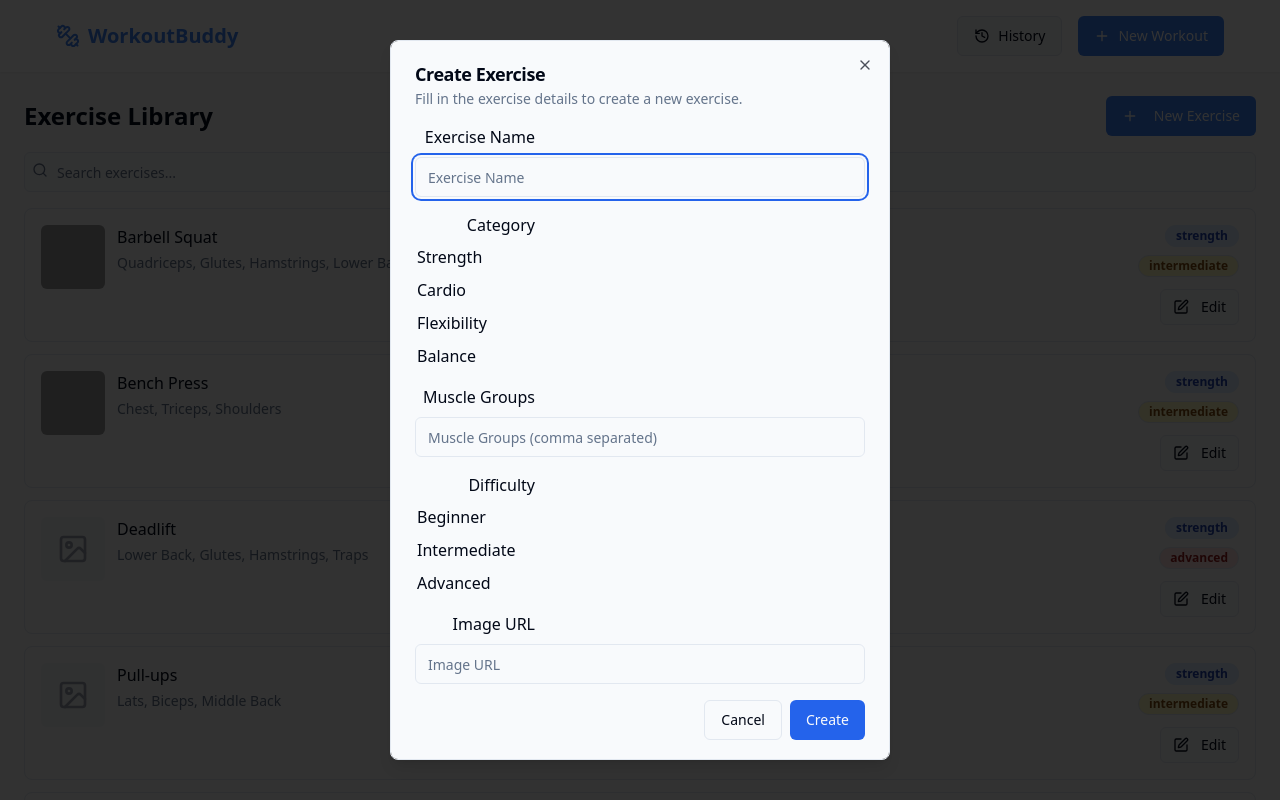
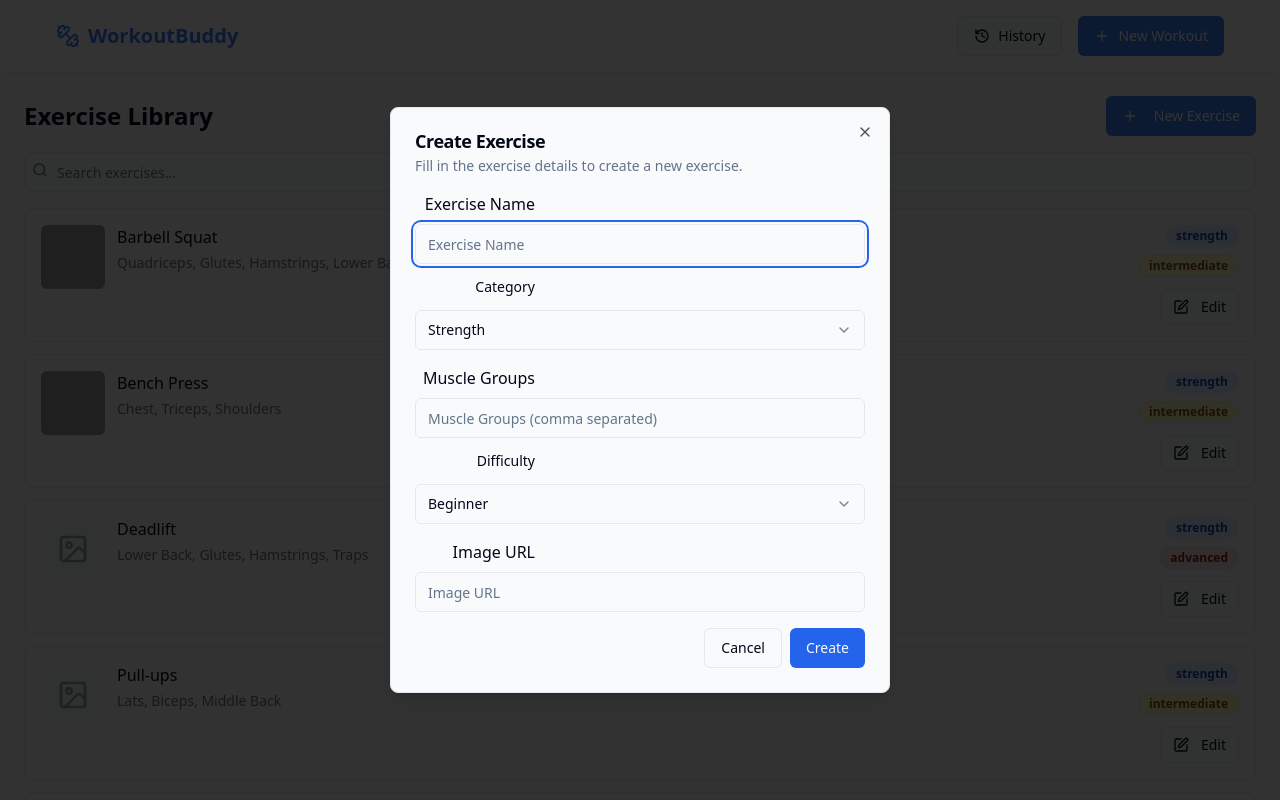
Before and after one commit to MattiaCinelli/workout-buddy-flow, a React (Vite) app: page /exercises in a window 1280 px wide. Both pictures are taken after a click on the button "New Exercise". Shown: the top 800 px of the page. Built offline with nearby package versions, Linux system fonts and the light colour scheme; grey boxes are pictures that could not be loaded.

Commit message:
Fix: Dropdown menu not working
Fixes the dropdown menu functionality in the exercise form. The menu was not interactive, preventing users from selecting options.

```diff
--- a/src/components/ExerciseForm.tsx
+++ b/src/components/ExerciseForm.tsx
@@ -1,13 +1,21 @@
+
 import React from 'react';
 import { Button } from "@/components/ui/button";
 import { Form } from "@/components/ui/form";
 import { Input } from "@/components/ui/input";
-import { Select } from "@/components/ui/select";
 import { Exercise } from '@/data/exercises';
 import { Trash } from 'lucide-react';
 import { useForm } from 'react-hook-form';
 import { zodResolver } from "@hookform/resolvers/zod";
 import * as z from "zod";
+import {
+  Select,
+  SelectContent,
+  SelectItem,
+  SelectTrigger,
+  SelectValue,
+} from "@/components/ui/select";
+import { FormField, FormItem, FormLabel, FormControl, FormMessage } from "@/components/ui/form";
 
 const formSchema = z.object({
   name: z.string().min(2, {
@@ -63,34 +71,78 @@ const ExerciseForm: React.FC<ExerciseFormProps> = ({
             Exercise Name
           </label>
           <Input id="name" placeholder="Exercise Name" {...form.register("name")} />
+          {form.formState.errors.name && (
+            <p className="text-sm text-red-500">{form.formState.errors.name.message}</p>
+          )}
         </div>
-        <div className="grid gap-2">
-          <label htmlFor="category" className="text-right inline-block w-32 pr-2">
-            Category
-          </label>
-          <Select {...form.register("category")} id="category">
-            <option value="strength">Strength</option>
-            <option value="cardio">Cardio</option>
-            <option value="flexibility">Flexibility</option>
-            <option value="balance">Balance</option>
-          </Select>
-        </div>
+
+        <FormField
+          control={form.control}
+          name="category"
+          render={({ field }) => (
+            <FormItem className="grid gap-2">
+              <FormLabel className="text-right inline-block w-32 pr-2">
+                Category
+              </FormLabel>
+              <Select
+                onValueChange={field.onChange}
+                defaultValue={field.value}
+              >
+                <FormControl>
+                  <SelectTrigger>
+                    <SelectValue placeholder="Select a category" />
+                  </SelectTrigger>
+                </FormControl>
+                <SelectContent>
+                  <SelectItem value="strength">Strength</SelectItem>
+                  <SelectItem value="cardio">Cardio</SelectItem>
+                  <SelectItem value="flexibility">Flexibility</SelectItem>
+                  <SelectItem value="balance">Balance</SelectItem>
+                </SelectContent>
+              </Select>
+              <FormMessage />
+            </FormItem>
+          )}
+        />
+
         <div className="grid gap-2">
           <label htmlFor="muscleGroups" className="text-right inline-block w-32 pr-2">
             Muscle Groups
           </label>
           <Input id="muscleGroups" placeholder="Muscle Groups (comma separated)" {...form.register("muscleGroups")} />
+          {form.formState.errors.muscleGroups && (
+            <p className="text-sm text-red-500">{form.formState.errors.muscleGroups.message}</p>
+          )}
         </div>
-        <div className="grid gap-2">
-          <label htmlFor="difficulty" className="text-right inline-block w-32 pr-2">
-            Difficulty
-          </label>
-          <Select {...form.register("difficulty")} id="difficulty">
-            <option value="beginner">Beginner</option>
-            <option value="intermediate">Intermediate</option>
-            <option value="advanced">Advanced</option>
-          </Select>
-        </div>
+
+        <FormField
+          control={form.control}
+          name="difficulty"
+          render={({ field }) => (
+            <FormItem className="grid gap-2">
+              <FormLabel className="text-right inline-block w-32 pr-2">
+                Difficulty
+              </FormLabel>
+              <Select
+                onValueChange={field.onChange}
+                defaultValue={field.value}
+              >
+                <FormControl>
+                  <SelectTrigger>
+                    <SelectValue placeholder="Select difficulty" />
+                  </SelectTrigger>
+                </FormControl>
+                <SelectContent>
+                  <SelectItem value="beginner">Beginner</SelectItem>
+                  <SelectItem value="intermediate">Intermediate</SelectItem>
+                  <SelectItem value="advanced">Advanced</SelectItem>
+                </SelectContent>
+              </Select>
+              <FormMessage />
+            </FormItem>
+          )}
+        />
+
         <div className="grid gap-2">
           <label htmlFor="imageUrl" className="text-right inline-block w-32 pr-2">
             Image URL
```
